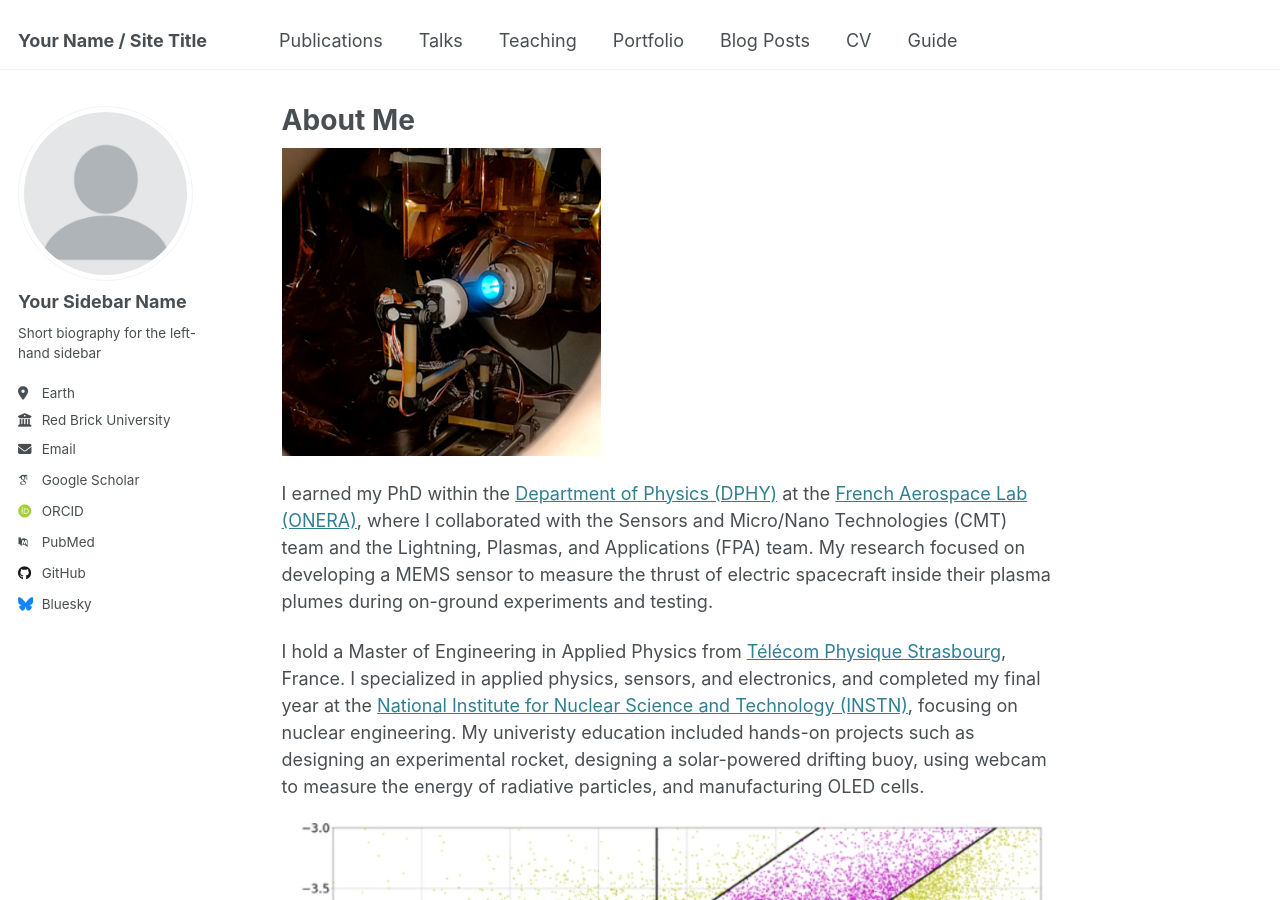
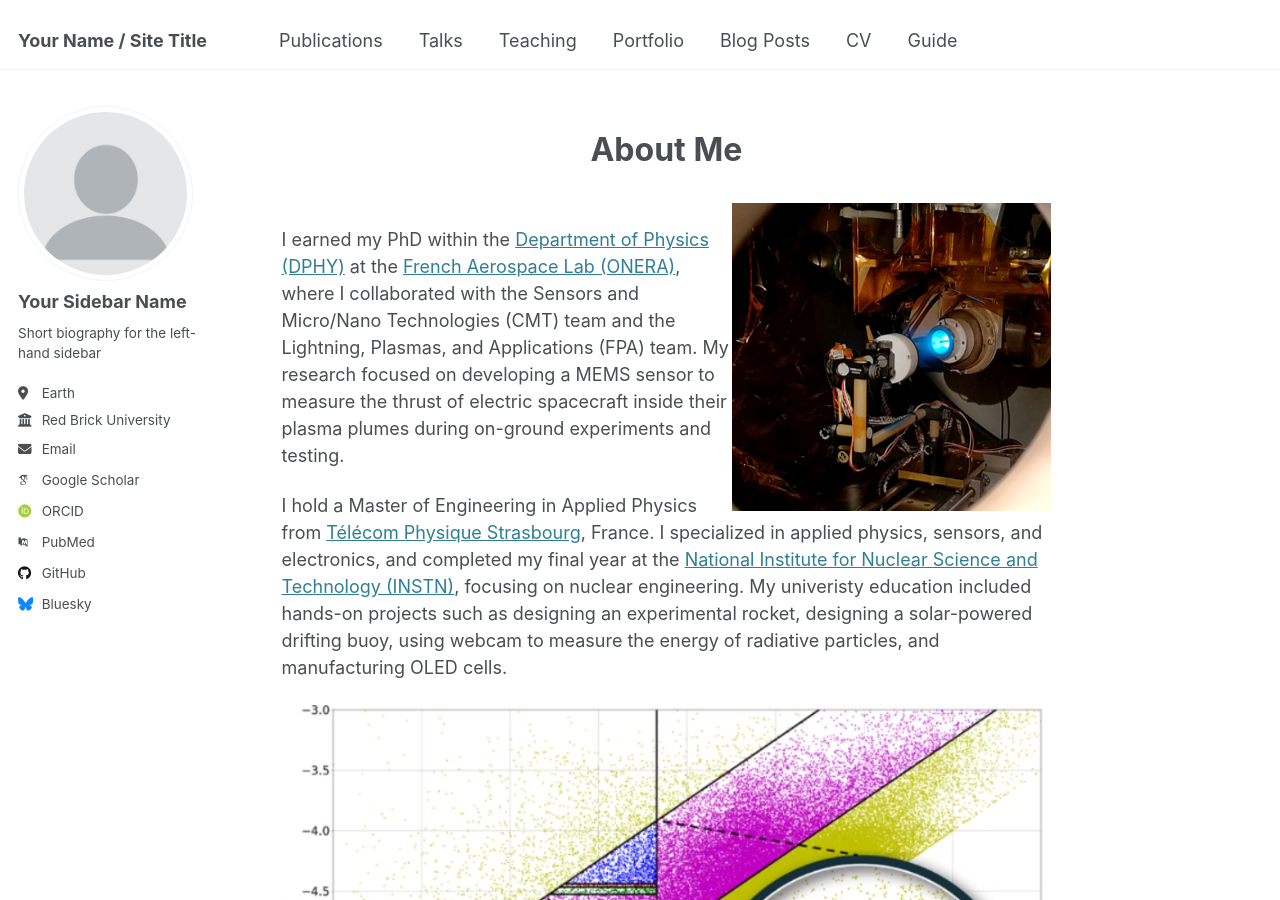
Before and after one commit to severinastruc/severinastruc.github.io, a Jekyll site: the page built from _pages/about.md, in a window 1280 px wide and 900 px high. Built offline with Jekyll 4.4.1, drawn with Linux system fonts in a browser that asks for light colours; some web fonts are replaced.

Commit message:
Adjusting images position

```diff
--- a/_pages/about.md
+++ b/_pages/about.md
@@ -1,6 +1,6 @@
 ---
 permalink: /
-title: "About Me"
+title: "<p align='center'><font size='+3'><b>About Me</b></font></p>"
 excerpt: "About Me"
 author_profile: true
 redirect_from:
@@ -8,13 +8,13 @@ redirect_from:
   - /about.html
 ---
 
-<img title="Diagnostic of an Electric Thruster" alt="Alt text" src="images/Bio/Thruster_firing.png">
+<img style="float: right; " title="Diagnostic of an Electric Thruster" alt="Alt text" src="images/Bio/Thruster_firing.png">
 
 I earned my PhD within the [Department of Physics (DPHY)](https://www.onera.fr/en/dphy-research-units) at the [French Aerospace Lab (ONERA)](https://www.onera.fr/en), where I collaborated with the Sensors and Micro/Nano Technologies (CMT) team and the Lightning, Plasmas, and Applications (FPA) team. My research focused on developing a MEMS sensor to measure the thrust of electric spacecraft inside their plasma plumes during on-ground experiments and testing.
 
 I hold a Master of Engineering in Applied Physics from [Télécom Physique Strasbourg](https://www.telecom-physique.fr/en/school/about-us/), France. I specialized in applied physics, sensors, and electronics, and completed my final year at the [National Institute for Nuclear Science and Technology (INSTN)](https://instn.cea.fr/en/), focusing on nuclear engineering. My univeristy education included hands-on projects such as designing an experimental rocket, designing a solar-powered drifting buoy, using webcam to measure the energy of radiative particles, and manufacturing OLED cells.
 
-<img title="Virtual screening of AI-predicted 2D materials" alt="Alt text" src="images/Bio/DIFFER_internship.png">
+<img style="float: left;" title="Virtual screening of AI-predicted 2D materials" alt="Alt text" src="images/Bio/DIFFER_internship.png">
 
 Professionally, I gained experience as a Nuclear Engineer intern at [TechnicAtome](https://www.technicatome.com/en/), where I analyzed thermal hydraulics and nuclear reactor behavior, contributing to design improvements for future models. Earlier, I interned at the [Dutch Institute for Fundamental Energy Research (DIFFER)](https://www.differ.nl/), where I used Machine Learning to create a database of novel 2D materials.
 
```
